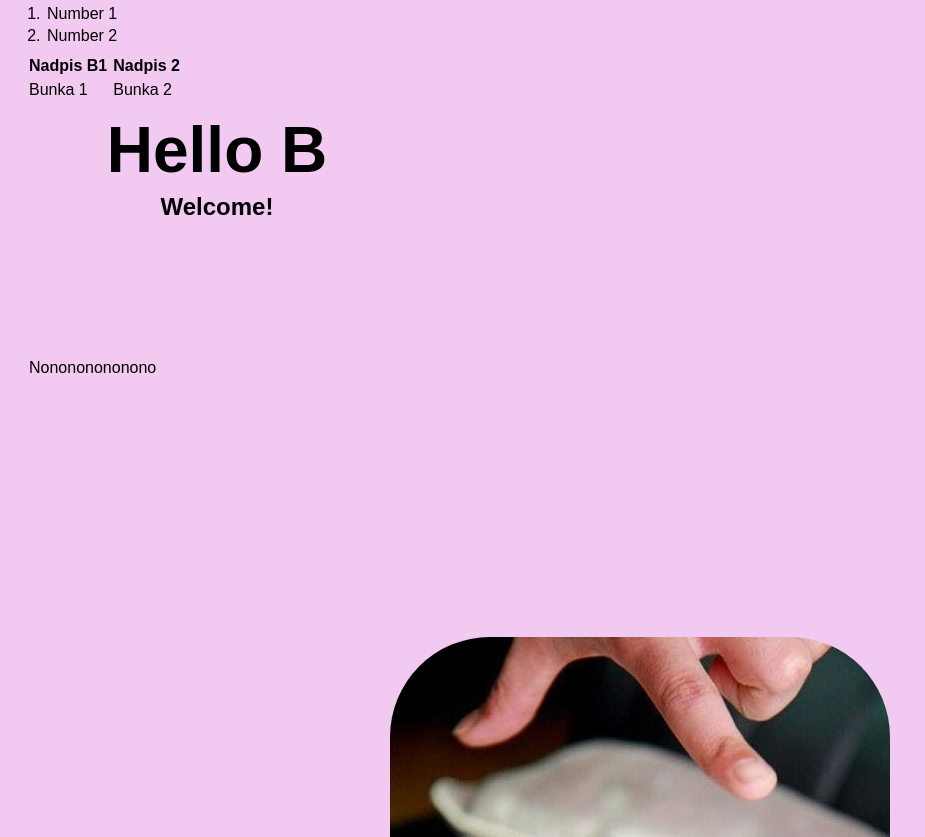
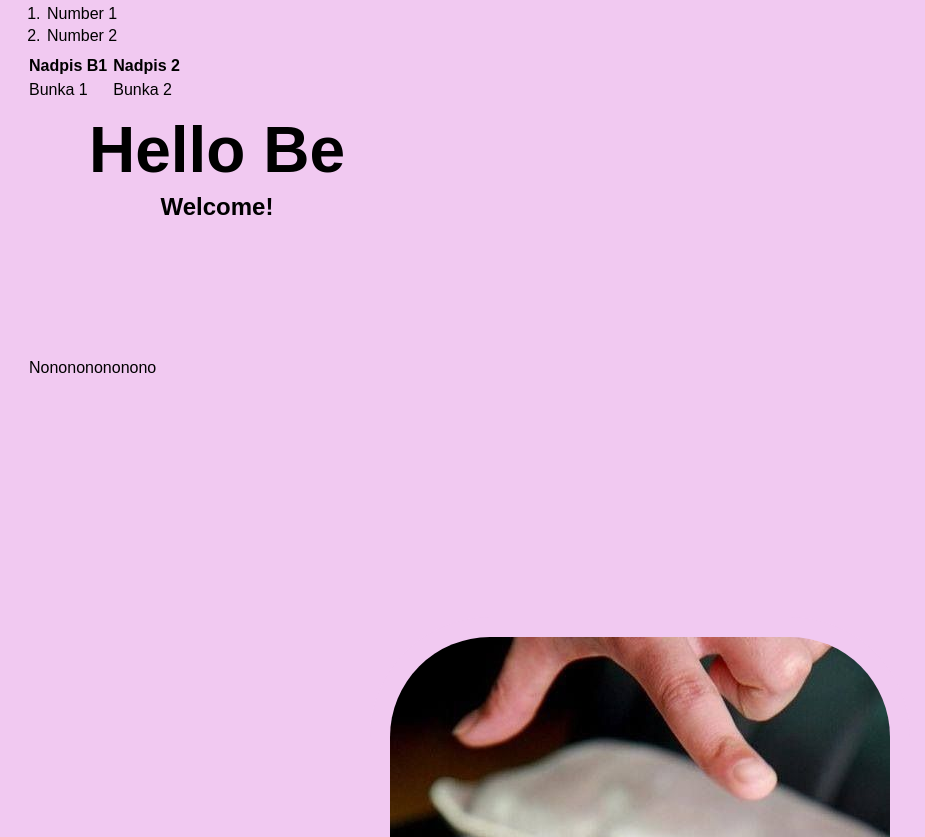
Before and after one commit to Idaye/OKI2, a plain HTML site: page index.html in a window 1280 px wide. Shown: the part 1034-1871 px from the top of the page, without its empty margins (0-925 px from the left). Drawn offline with Linux system fonts and the light colour scheme.

Commit message:
Update index.html

```diff
--- a/index.html
+++ b/index.html
@@ -47,7 +47,7 @@
         </tr>
     </table>
     <div>
-        <h1>Hello B</h1>
+        <h1>Hello Be</h1>
         <h2>Welcome!</h2>
     </div>
     <div>
@@ -70,5 +70,3 @@
             <li class="item pes">Pes</li>
             <li class="item kralik">Králík</li>
         </ul>
-
-            <i class="fas fa-camera">El</i>
```
